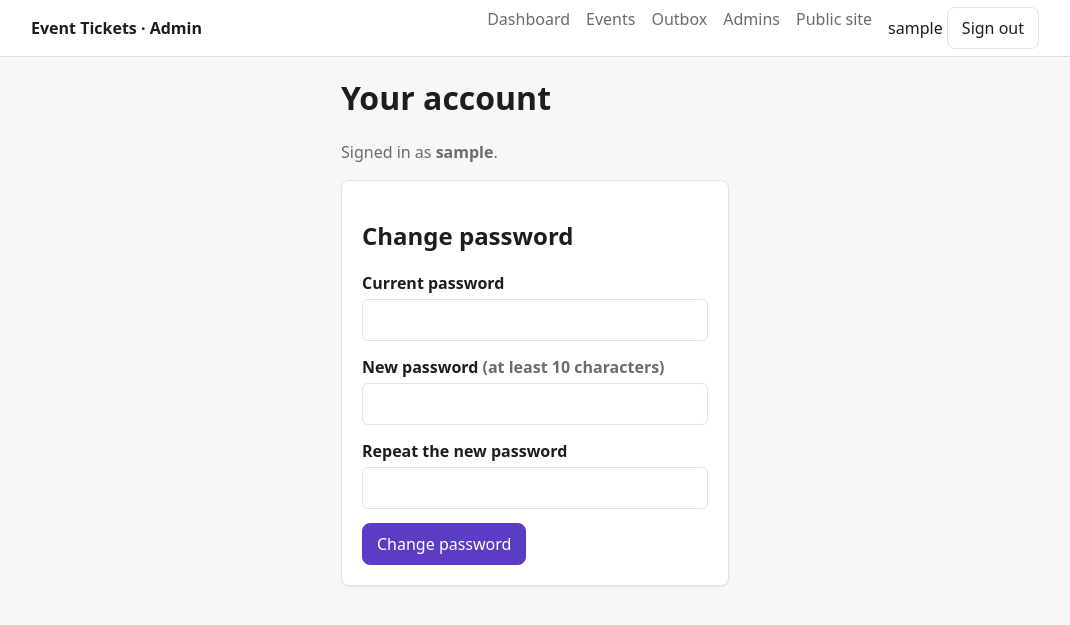
After one commit to sorin-work/event-tickets, a Spring Boot app: page /admin/account in a window 1280 px wide. The commit adds this page. Shown: the top 625 px of the page, without its empty margins (105-1175 px from the left). Run offline with Spring Boot 4, Linux system fonts and the light colour scheme; the visitor is signed in with stand-in values (Sample User, id 1); some of the project's set-up classes (security, data sources, template engines, error pages and the like) are left out, and stand-ins take their place; some libraries are stand-ins or nearby versions.

Commit message:
feat(admin): change your own password

```diff
--- /dev/null
+++ b/src/main/java/com/sorinwork/tickets/admin/AdminAccountController.java
@@ -0,0 +1,42 @@
+package com.sorinwork.tickets.admin;
+
+import com.sorinwork.tickets.common.BusinessException;
+import java.security.Principal;
+import org.springframework.stereotype.Controller;
+import org.springframework.web.bind.annotation.GetMapping;
+import org.springframework.web.bind.annotation.PostMapping;
+import org.springframework.web.bind.annotation.RequestMapping;
+import org.springframework.web.bind.annotation.RequestParam;
+import org.springframework.web.servlet.mvc.support.RedirectAttributes;
+
+@Controller
+@RequestMapping("/admin/account")
+public class AdminAccountController {
+
+  private final AdminAccountService accounts;
+
+  public AdminAccountController(AdminAccountService accounts) {
+    this.accounts = accounts;
+  }
+
+  @GetMapping
+  public String page() {
+    return "admin/users/account";
+  }
+
+  @PostMapping("/password")
+  public String changePassword(
+      @RequestParam String currentPassword,
+      @RequestParam String newPassword,
+      @RequestParam String confirmation,
+      Principal principal,
+      RedirectAttributes redirect) {
+    try {
+      accounts.changePassword(principal.getName(), currentPassword, newPassword, confirmation);
+      redirect.addFlashAttribute("flash", "Password changed.");
+    } catch (BusinessException e) {
+      redirect.addFlashAttribute("error", e.getMessage());
+    }
+    return "redirect:/admin/account";
+  }
+}
--- /dev/null
+++ b/src/main/resources/templates/admin/users/account.html
@@ -0,0 +1,28 @@
+<!DOCTYPE html>
+<html xmlns:th="http://www.thymeleaf.org" xmlns:sec="http://www.thymeleaf.org/extras/spring-security" lang="en">
+<head th:replace="~{fragments/layout :: head('Your account')}"></head>
+<body>
+<header th:replace="~{fragments/admin :: header('account')}"></header>
+<main class="container narrow">
+  <div th:replace="~{fragments/admin :: flash}"></div>
+  <h1>Your account</h1>
+  <p class="muted">Signed in as <strong sec:authentication="name">admin@example.com</strong>.</p>
+  <form class="card" method="post" th:action="@{/admin/account/password}">
+    <h2>Change password</h2>
+    <div class="field">
+      <label for="currentPassword">Current password</label>
+      <input id="currentPassword" name="currentPassword" type="password" required autocomplete="current-password">
+    </div>
+    <div class="field">
+      <label for="newPassword">New password <span class="muted">(at least 10 characters)</span></label>
+      <input id="newPassword" name="newPassword" type="password" required minlength="10" autocomplete="new-password">
+    </div>
+    <div class="field">
+      <label for="confirmation">Repeat the new password</label>
+      <input id="confirmation" name="confirmation" type="password" required minlength="10" autocomplete="new-password">
+    </div>
+    <button class="btn btn-primary" type="submit">Change password</button>
+  </form>
+</main>
+</body>
+</html>
--- a/src/main/resources/templates/fragments/admin.html
+++ b/src/main/resources/templates/fragments/admin.html
@@ -11,7 +11,7 @@
       <a th:href="@{/admin/users}" th:classappend="${section == 'users'} ? 'active'">Admins</a>
       <a th:href="@{/}" target="_blank">Public site</a>
       <form th:action="@{/admin/logout}" method="post" style="display:inline">
-        <span class="muted" sec:authentication="name">admin</span>
+        <a th:href="@{/admin/account}" th:classappend="${section == 'account'} ? 'active'" sec:authentication="name">admin</a>
         <button class="btn" type="submit">Sign out</button>
       </form>
     </nav>
```
Also changed, not shown: src/main/java/com/sorinwork/tickets/admin/AdminAccountService.java (+17 -0 lines).
